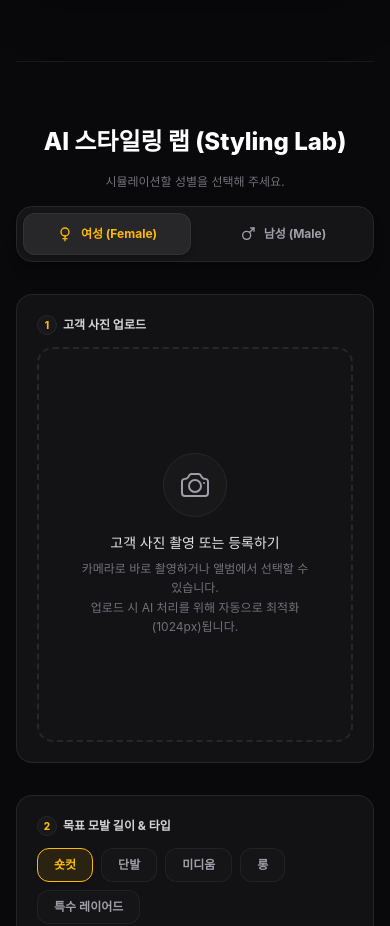
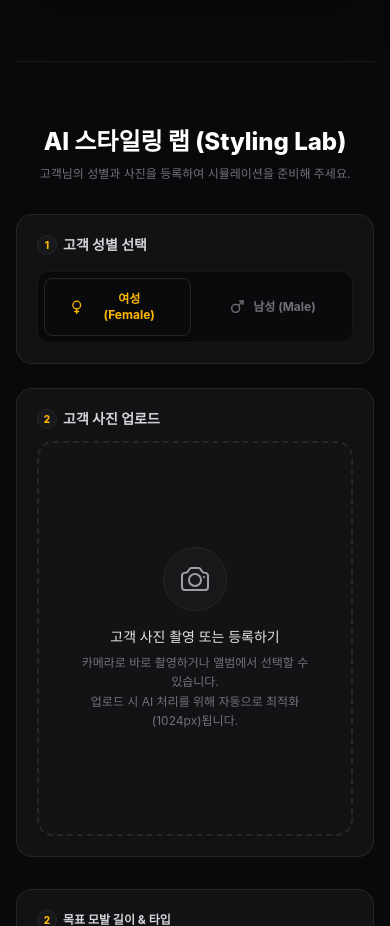
Before and after one commit to DonQsearchforwisdom/ModeStylePro, a Next.js app: page / in a window 390 px wide. Shown: the part 1000-1926 px from the top of the page. Built offline with nearby package versions, Linux system fonts and the light colour scheme; a web font is replaced by a local one.

Commit message:
fix: 성별 및 사진 업로드 UI 순서 개선, 텍스트 가독성 향상, 모바일 사진 촬영 OOM 리셋 버그 방어 및 복구 코드 도입

```diff
--- a/src/app/page.tsx
+++ b/src/app/page.tsx
@@ -335,6 +335,29 @@ const safeLocalStorage = {
   }
 };
 
+// sessionStorage 보안 예외 방지 안전 래퍼
+const safeSessionStorage = {
+  getItem: (key: string): string | null => {
+    try {
+      if (typeof window !== 'undefined' && window.sessionStorage) {
+        return sessionStorage.getItem(key);
+      }
+    } catch (e) {
+      console.warn('sessionStorage getItem failed:', e);
+    }
+    return null;
+  },
+  setItem: (key: string, value: string): void => {
+    try {
+      if (typeof window !== 'undefined' && window.sessionStorage) {
+        sessionStorage.setItem(key, value);
+      }
+    } catch (e) {
+      console.warn('sessionStorage setItem failed:', e);
+    }
+  }
+};
+
 // Toss Payments 결제창을 위한 글로벌 타입 보강
 declare global {
   interface Window {
@@ -389,7 +412,7 @@ export default function HomePage() {
   const simulatorRef = useRef<HTMLDivElement>(null);
   const stylesSectionRef = useRef<HTMLDivElement>(null);
 
-  // 성별 변경 시 기장과 스타일 초기화
+  // 성별 변경 시 기장과 스타일 초기화 및 sessionStorage에 성별 백업
   useEffect(() => {
     setSelectedLength(LENGTH_OPTIONS[gender][0]);
     setSelectedStyles([STYLE_OPTIONS[gender][0].name]);
@@ -397,10 +420,17 @@ export default function HomePage() {
     setActiveHiddenPrompt(null);
     setDiagnosisResult(null);
     setDiagnosisError(null);
+    safeSessionStorage.setItem('modestyle_gender', gender);
   }, [gender]);
 
   // 로컬스토리지 정보 마운트 시 로드 및 일일 무료 5회 리셋 처리
   useEffect(() => {
+    // 0. 성별 정보 복구
+    const savedGender = safeSessionStorage.getItem('modestyle_gender');
+    if (savedGender === '여성' || savedGender === '남성') {
+      setGender(savedGender);
+    }
+
     // 1. 살롱 설정 정보 로드
     const savedSalon = safeLocalStorage.getItem('modestyle_salon_name');
     if (savedSalon) setSalonName(savedSalon);
@@ -1132,19 +1162,32 @@ export default function HomePage() {
         {/* 2. TOOL SECTION */}
         <section ref={simulatorRef} id="simulator" className="space-y-8 scroll-mt-24">
 
-          <div className="max-w-xl mx-auto text-center space-y-4">
+          <div className="max-w-xl mx-auto text-center space-y-2">
             <h3 className="text-2xl md:text-3xl font-extrabold text-white">AI 스타일링 랩 (Styling Lab)</h3>
             <p className="text-zinc-500 text-xs md:text-sm">
-              시뮬레이션할 성별을 선택해 주세요.
+              고객님의 성별과 사진을 등록하여 시뮬레이션을 준비해 주세요.
             </p>
-
-            <div className="inline-grid grid-cols-2 gap-2 bg-zinc-900/80 p-1.5 rounded-2xl border border-zinc-800 max-w-sm w-full shadow-lg">
+          </div>
+
+          <div className="grid grid-cols-1 lg:grid-cols-12 gap-8 items-start">
+
+            {/* 좌측 입력 칼럼: 성별 선택, 업로더 & AI 진단 */}
+            <div className="lg:col-span-5 space-y-6">
+
+              {/* 1. 고객 성별 선택 */}
+              <div className="glass-panel p-5 rounded-2xl border border-zinc-800 space-y-4">
+                <span className="text-zinc-300 text-sm font-bold flex items-center gap-1.5">
+                  <span className="w-5 h-5 rounded-full bg-zinc-900 border border-zinc-800 flex items-center justify-center text-[10px] text-amber-400 font-extrabold">1</span>
+                  고객 성별 선택
+                </span>
+
+                <div className="grid grid-cols-2 gap-2 bg-zinc-950/80 p-1.5 rounded-xl border border-zinc-900 shadow-inner">
                   <button
                     type="button"
                     onClick={() => setGender('여성')}
-                className={`py-3 px-6 text-xs md:text-sm font-bold rounded-xl transition-all flex items-center justify-center gap-2 ${gender === '여성'
-                  ? 'bg-zinc-800 text-amber-400 shadow-md border border-zinc-700/50'
-                  : 'text-zinc-400 hover:text-zinc-200'
+                    className={`py-3 px-6 text-xs md:text-sm font-bold rounded-lg transition-all flex items-center justify-center gap-2 ${gender === '여성'
+                      ? 'bg-zinc-850 text-amber-400 shadow-md border border-zinc-700/50'
+                      : 'text-zinc-500 hover:text-zinc-300'
                       }`}
                   >
                     <Venus className="w-4 h-4" />
@@ -1153,9 +1196,9 @@ export default function HomePage() {
                   <button
                     type="button"
                     onClick={() => setGender('남성')}
-                className={`py-3 px-6 text-xs md:text-sm font-bold rounded-xl transition-all flex items-center justify-center gap-2 ${gender === '남성'
-                  ? 'bg-zinc-800 text-amber-400 shadow-md border border-zinc-700/50'
-                  : 'text-zinc-400 hover:text-zinc-200'
+                    className={`py-3 px-6 text-xs md:text-sm font-bold rounded-lg transition-all flex items-center justify-center gap-2 ${gender === '남성'
+                      ? 'bg-zinc-850 text-amber-400 shadow-md border border-zinc-700/50'
+                      : 'text-zinc-500 hover:text-zinc-300'
                       }`}
                   >
                     <Mars className="w-4 h-4" />
@@ -1164,13 +1207,10 @@ export default function HomePage() {
                 </div>
               </div>
 
-          <div className="grid grid-cols-1 lg:grid-cols-12 gap-8 items-start">
-
-            {/* 좌측 입력 칼럼: 업로더 & AI 진단 */}
-            <div className="lg:col-span-5 space-y-6">
+              {/* 2. 고객 사진 업로드 */}
               <div className="glass-panel p-5 rounded-2xl border border-zinc-800 space-y-3">
-                <span className="text-zinc-300 text-xs font-bold flex items-center gap-1.5">
-                  <span className="w-5 h-5 rounded-full bg-zinc-900 border border-zinc-800 flex items-center justify-center text-[10px] text-amber-400 font-extrabold">1</span>
+                <span className="text-zinc-300 text-sm font-bold flex items-center gap-1.5">
+                  <span className="w-5 h-5 rounded-full bg-zinc-900 border border-zinc-800 flex items-center justify-center text-[10px] text-amber-400 font-extrabold">2</span>
                   고객 사진 업로드
                 </span>
 
@@ -1205,18 +1245,18 @@ export default function HomePage() {
                       {/* 얼굴형 및 모질 진단 칩 */}
                       <div className="grid grid-cols-2 gap-2 text-xs">
                         <div className="bg-zinc-950/80 border border-zinc-850 p-2.5 rounded-xl">
-                          <span className="text-zinc-500 text-[10px] block mb-0.5">얼굴형 진단</span>
-                          <span className="text-zinc-200 font-bold">👤 {diagnosisResult.faceShape}</span>
+                          <span className="text-zinc-400 text-xs block mb-0.5 font-bold">얼굴형 진단</span>
+                          <span className="text-zinc-100 font-extrabold text-sm">👤 {diagnosisResult.faceShape}</span>
                         </div>
                         <div className="bg-zinc-950/80 border border-zinc-850 p-2.5 rounded-xl">
-                          <span className="text-zinc-500 text-[10px] block mb-0.5">두상 및 모질 상태</span>
-                          <span className="text-zinc-200 font-bold">💇 {diagnosisResult.hairCondition}</span>
+                          <span className="text-zinc-400 text-xs block mb-0.5 font-bold">두상 및 모질 상태</span>
+                          <span className="text-zinc-100 font-extrabold text-sm">💇 {diagnosisResult.hairCondition}</span>
                         </div>
                       </div>
 
                       {/* TOP 3 추천 스타일 */}
                       <div className="space-y-2.5">
-                        <span className="text-zinc-400 text-[10px] font-bold block uppercase tracking-wider">
+                        <span className="text-zinc-300 text-xs font-bold block uppercase tracking-wider">
                           💡 AI 추천 스타일 TOP 3 (상담 매칭)
                         </span>
 
@@ -1238,9 +1278,9 @@ export default function HomePage() {
                                       }`}>
                                       {idx + 1}
                                     </span>
-                                    <span className={`text-xs font-bold ${isChecked ? 'text-amber-400' : 'text-zinc-200'}`}>{rec.styleName}</span>
-                                  </div>
-                                  <p className={`text-[10px] leading-normal max-w-xs ${isChecked ? 'text-amber-400/70' : 'text-zinc-500'}`}>{rec.reason}</p>
+                                    <span className={`text-sm font-extrabold ${isChecked ? 'text-amber-400' : 'text-zinc-100'}`}>{rec.styleName}</span>
+                                  </div>
+                                  <p className={`text-xs leading-normal max-w-xs ${isChecked ? 'text-amber-300 font-medium' : 'text-zinc-300'}`}>{rec.reason}</p>
                                 </div>
 
                                 <button
@@ -1487,24 +1527,24 @@ export default function HomePage() {
                     <div className="lg:col-span-7 space-y-6 text-center lg:text-left">
 
                       <div className="bg-zinc-950 border border-zinc-850 p-4 rounded-2xl space-y-3 text-left">
-                        <span className="text-xs font-bold text-amber-400 flex items-center gap-1.5">
+                        <span className="text-sm font-bold text-amber-400 flex items-center gap-1.5">
                           📋 맞춤 추천 스타일링 옵션
                         </span>
 
-                        <div className="grid grid-cols-1 gap-2 text-xs text-zinc-400">
-                          <div className="flex items-start justify-between p-2 bg-zinc-900/60 rounded-lg">
-                            <span>💡 <strong>{result.styleName}</strong> 헤어 디자인 시술</span>
-                            <span className="text-zinc-300 font-bold">기본 시술</span>
+                        <div className="grid grid-cols-1 gap-2 text-sm text-zinc-200">
+                          <div className="flex items-start justify-between p-2.5 bg-zinc-900/60 rounded-lg">
+                            <span>💡 <strong className="text-white">{result.styleName}</strong> 헤어 디자인 시술</span>
+                            <span className="text-zinc-100 font-extrabold">기본 시술</span>
                           </div>
 
                           {/* 스타일별 맞춤 케어 2,3번 분리 및 "예상" 단어 배제 */}
-                          <div className="flex flex-col sm:flex-row sm:items-center justify-between p-2 bg-zinc-900/60 rounded-lg gap-1">
-                            <span>{result.careOption}</span>
-                            <span className="text-amber-400 font-bold font-mono shrink-0">{result.careCost}</span>
-                          </div>
-                          <div className="flex flex-col sm:flex-row sm:items-center justify-between p-2 bg-zinc-900/60 rounded-lg gap-1">
-                            <span>{result.designOption}</span>
-                            <span className="text-amber-400 font-bold font-mono shrink-0">{result.designCost}</span>
+                          <div className="flex flex-col sm:flex-row sm:items-center justify-between p-2.5 bg-zinc-900/60 rounded-lg gap-1">
+                            <span className="text-zinc-100">{result.careOption}</span>
+                            <span className="text-amber-300 font-extrabold font-mono shrink-0">{result.careCost}</span>
+                          </div>
+                          <div className="flex flex-col sm:flex-row sm:items-center justify-between p-2.5 bg-zinc-900/60 rounded-lg gap-1">
+                            <span className="text-zinc-100">{result.designOption}</span>
+                            <span className="text-amber-300 font-extrabold font-mono shrink-0">{result.designCost}</span>
                           </div>
                         </div>
                       </div>
@@ -1512,10 +1552,10 @@ export default function HomePage() {
                       {/* 홈 스타일링 방법 가이드 섹션 추가 */}
                       {result.stylingTip && (
                         <div className="bg-zinc-950 border border-zinc-850 p-4 rounded-2xl space-y-2 text-left">
-                          <span className="text-xs font-bold text-amber-400 flex items-center gap-1.5">
+                          <span className="text-sm font-bold text-amber-400 flex items-center gap-1.5">
                             🧴 홈 스타일링 & 관리 가이드
                           </span>
-                          <p className="text-xs text-zinc-400 leading-relaxed whitespace-pre-line">
+                          <p className="text-sm text-zinc-200 leading-relaxed whitespace-pre-line">
                             {result.stylingTip}
                           </p>
                         </div>
```
Also changed, not shown: src/components/ImageUploader.tsx (+10 -10 lines). Lines whose indentation alone changed are shown as unchanged.
